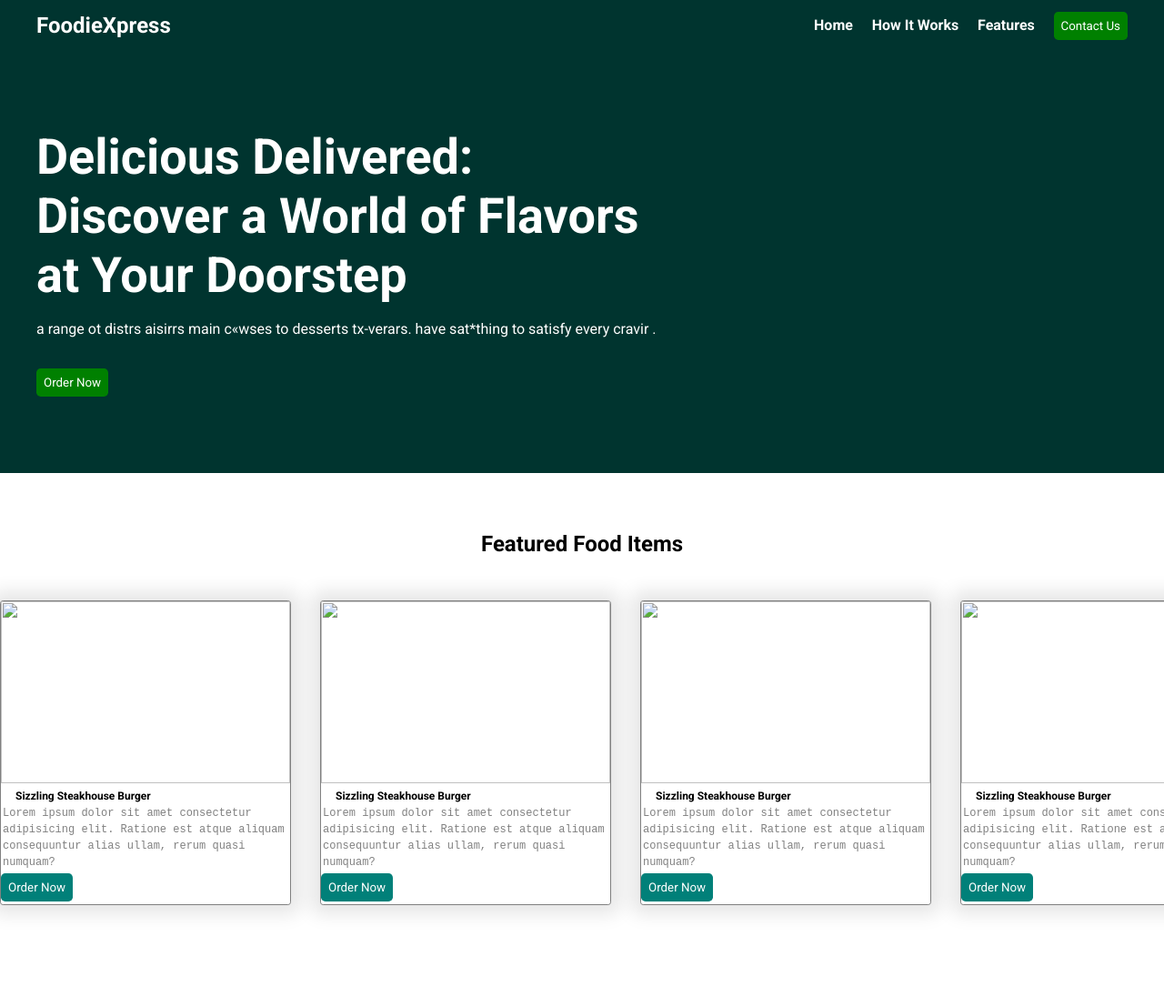
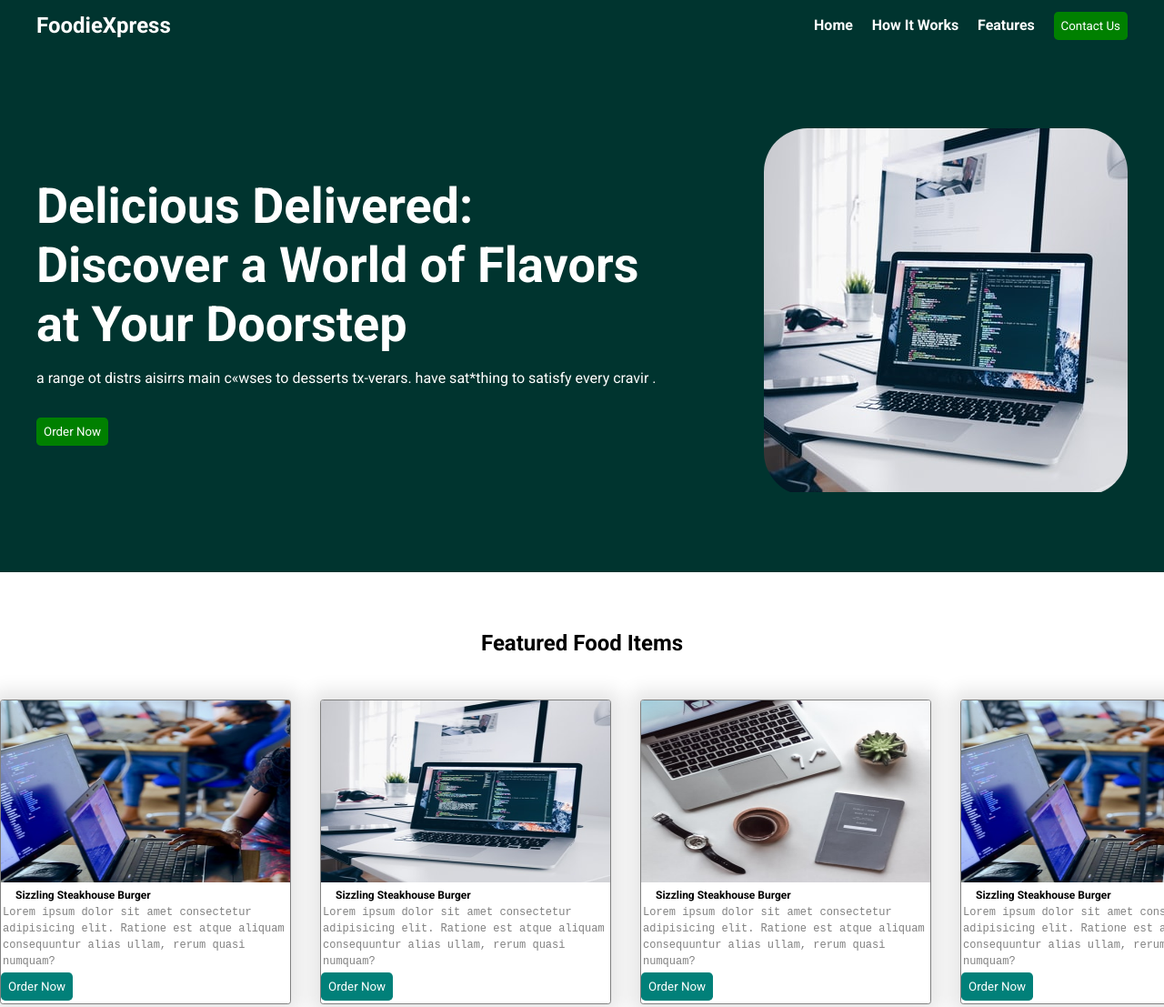
Before and after one commit to Nagraj2086/savsache, a plain HTML site: page index.html in a window 1280 px wide. Shown: the top 1107 px of the page at 91% size. Drawn offline with Linux system fonts and the light colour scheme.

Commit message:
Update index.html

```diff
--- a/index.html
+++ b/index.html
@@ -55,7 +55,7 @@
                 </div>
 
                 <div class="hero-img">
-                    <img src="/getbootstrap/about-2.jpg" alt="">
+                    <img src="about-2.jpg" alt="">
                 </div>
             </div>
         </div>
@@ -71,7 +71,7 @@
                 <div class="grid-container">
                     <div class="grid-items">
                         <div class="grid-img">
-                            <img src="/getbootstrap/about-1.jpg" alt="">
+                            <img src="about-1.jpg" alt="">
                         </div>
                         <h6>Sizzling Steakhouse Burger</h6>
                         <p>
@@ -85,7 +85,7 @@
 
                     <div class="grid-items">
                         <div class="grid-img">
-                            <img src="/getbootstrap/about-2.jpg" alt="">
+                            <img src="about-2.jpg" alt="">
                         </div>
                         <h6>Sizzling Steakhouse Burger</h6>
                         <p>
@@ -99,7 +99,7 @@
 
                     <div class="grid-items">
                         <div class="grid-img">
-                            <img src="/getbootstrap/about-3.jpg" alt="">
+                            <img src="about-3.jpg" alt="">
                         </div>
                         <h6>Sizzling Steakhouse Burger</h6>
                         <p>
@@ -113,7 +113,7 @@
 
                     <div class="grid-items">
                         <div class="grid-img">
-                            <img src="/getbootstrap/about-1.jpg" alt="">
+                            <img src="about-1.jpg" alt="">
                         </div>
                         <h6>Sizzling Steakhouse Burger</h6>
                         <p>
@@ -201,7 +201,7 @@
 
                 <div class="contactus-info">
                     <div class="contactus-img">
-                        <img src="/getbootstrap/backimgp.jpg" alt="">
+                        <img src="backimgp.jpg" alt="">
                     </div>
 
                     <div class="contactus-content">
```
